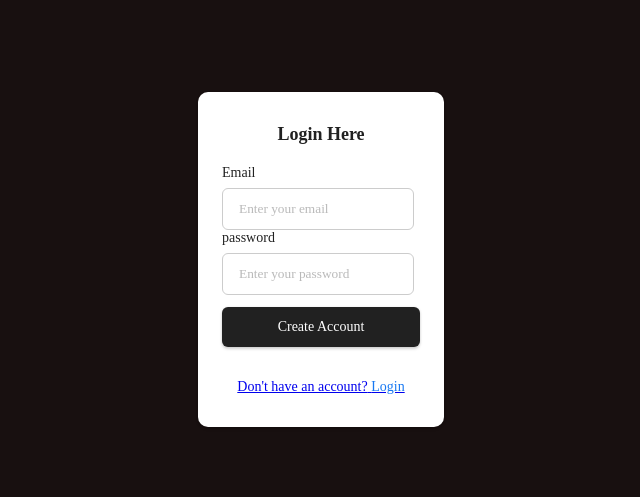
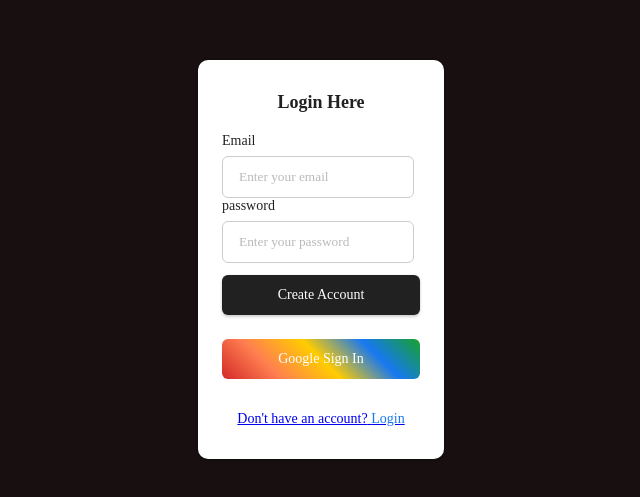
Before and after one commit to SHADABALIGITHUB/06.Practice_Dynamic.page, a React (Vite) app in the folder frontend/: page /signin in a window 1280 px wide. Shown: the part 141-638 px from the top of the page, without its empty margins (319-959 px from the left). Built offline with nearby package versions, Linux system fonts and the light colour scheme; no server answers.

Commit message:
user login check done

```diff
--- a/frontend/src/App.tsx
+++ b/frontend/src/App.tsx
@@ -2,15 +2,49 @@
 import './App.css';
 import Dashboard from "./components/Dashboard";
 import Landing from "./components/Landing";
-import { BrowserRouter, Route, Routes } from "react-router-dom";
+import { BrowserRouter, Route, Routes,Navigate } from "react-router-dom";
 import SignUp from './components/SignUp';
 import SignIn from './components/SignIn';
+import { onAuthStateChanged,signOut} from 'firebase/auth';
+import { UserContext } from './context/User';
+import { useContext, useEffect } from 'react';
+import { getAuth } from 'firebase/auth';
 
+import { app } from './firebase';
 
 
 
 
 function App() {
+
+   const {user,setUser}=useContext(UserContext);
+
+   const Auth = getAuth(app);
+
+   const signOutUser = ()=>{
+      signOut(Auth).then(()=>{
+        setUser(null);
+      }).catch((error)=>{
+        console.log(error);
+      })
+    }
+
+
+
+
+   useEffect(() => {
+      onAuthStateChanged(Auth,(user)=>{
+          if(user){
+
+
+              setUser(user);
+          }else{
+              setUser(null);
+              // console.log("User is signed out");
+          }
+      })
+    },[])
+
 
 
 
@@ -22,10 +56,11 @@ function App() {
        <Routes>
 
         <Route path="/" element={<Landing/>}/>
-        <Route path="/dashboard" element={<Dashboard/>}/>
-        <Route path='/signup' element={<SignUp/>}/>
-        <Route path='/signin' element={<SignIn/>}/>
-        <Route path="login" element={<h2>Hello</h2>}/>
+        <Route path="/dashboard" element={user?<Dashboard SignOutUser={signOutUser}/>:<Navigate to="/signin"/>}/>
+        <Route path='/signup' element={!user?<SignUp/>:<Navigate to="/dashboard"/>}/>
+        <Route path='/signin' element={!user?<SignIn/>:<Navigate to="/dashboard"/>}/>
+        <Route path='*' element={<h2> 404 Page Not Found</h2>}/>
+
 
 
 
--- a/frontend/src/Wrappers.tsx
+++ b/frontend/src/Wrappers.tsx
@@ -8,8 +8,12 @@ const Wrappers:React.FC = () => {
 
   const [user,setUser]=React.useState<UserType>({
     email:"",
-
-  })
+    displayName:"",
+    phoneNumber:"",
+    photoURL:"",
+    providerId:"",
+    uid:""
+})
 
 
   return (
--- a/frontend/src/components/Dashboard.tsx
+++ b/frontend/src/components/Dashboard.tsx
@@ -11,9 +11,16 @@ export interface Department {
   courses: string[];
 }
 
+type SignOutProps = {
+  SignOutUser: () => void;
+};
 
-const Dashboard:React.FC = () => {
+
+
+const Dashboard:React.FC<SignOutProps> = ({SignOutUser}) => {
     const {user}=useContext(UserContext);
+
+
     const departments: Department[] = [
       {
         id: 1,
@@ -41,7 +48,8 @@ const Dashboard:React.FC = () => {
   return (
     <div className="dashboard-container">
     <h1>JSS  Departments</h1>
-    <h3>Your Email id:{user.email}</h3>
+    <h3>Your Email id:{user?.email}</h3>
+    <button onClick={SignOutUser}>Logout</button>
     <div className="department-list">
       {departments.map(department => (
         <div key={department.id} className="department-card">
--- a/frontend/src/components/SignIn.tsx
+++ b/frontend/src/components/SignIn.tsx
@@ -61,6 +61,9 @@ const SignIn = () => {
     <button className="form-submit-btn" type="submit" onClick={(e)=>handleLogin(e)}>
       Create Account
     </button>
+    <button className="form-google-btn" type="submit" onClick={(e)=>handleLogin(e)}>
+     Google Sign In
+    </button>
   </form>
 
   <Link className="signup-link" to="/signup">
--- a/frontend/src/context/User.ts
+++ b/frontend/src/context/User.ts
@@ -10,8 +10,8 @@ export type UserType={
     uid?:string|null;
 }
 export type UserContextType = {
-    user: UserType;
-    setUser: Dispatch<SetStateAction<UserType>>;
+    user: UserType|null;
+    setUser: Dispatch<SetStateAction<UserType|null>>;
   };
 
 export const UserContext=createContext<UserContextType>({
--- a/frontend/src/styles/Signup.css
+++ b/frontend/src/styles/Signup.css
@@ -96,3 +96,21 @@
   .form-container .link:hover {
     text-decoration: underline;
   }
+  .form-container .form-google-btn{
+
+    display: flex;
+    justify-content: center;
+    align-items: center;
+    font-family: inherit;
+    color: #ffffff;
+    background: linear-gradient(45deg, #d32828, #ff7f50, #ffcc00,#1778f2,#18a22a);
+    border: none;
+    width: 100%;
+    padding: 12px 16px;
+    font-size: inherit;
+    gap: 8px;
+    margin: 12px 0;
+    cursor: pointer;
+    border-radius: 6px;
+
+  }
```
